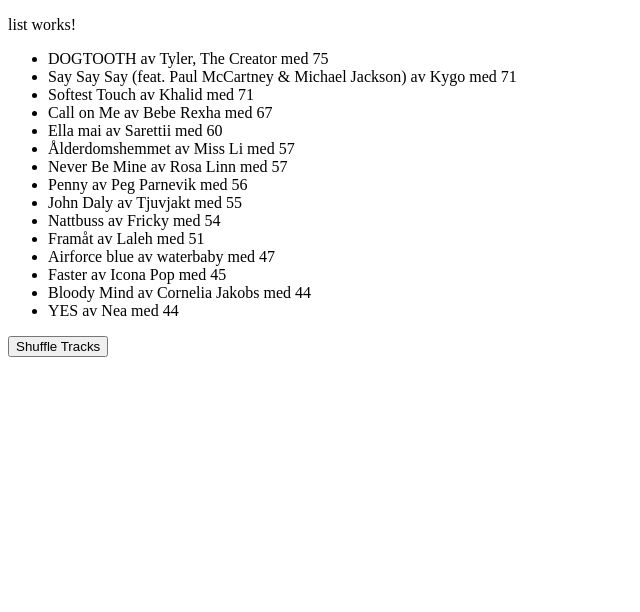
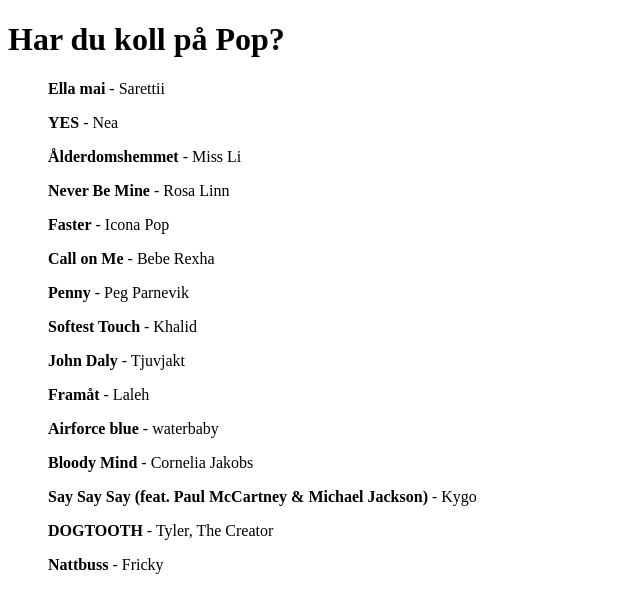
Before and after one commit to AntonBlaberg/TippaToppen, an Angular app in the folder tippatoppen/: page / in a window 1280 px wide. Shown: the top 612 px of the page, without its empty margins (0-640 px from the left). Built offline with nearby package versions, Linux system fonts and the light colour scheme.

Commit message:
dspalys content better now, still no input. will start now with that

```diff
--- a/tippatoppen/src/app/list/list.component.html
+++ b/tippatoppen/src/app/list/list.component.html
@@ -1,8 +1,8 @@
-<p>list works!</p>
+<h1>Har du koll på Pop?</h1>
 
 <ul>
-    <li *ngFor="let track of trackArray">
-        {{ track.title }} av {{track.artist}} med {{track.popularity}}
-    </li>
+    <p *ngFor="let track of trackArray">
+        <strong>{{ track.title }}</strong>  -  {{track.artist}}
+    </p>
 </ul>
-<button (click)="shuffle()">Shuffle Tracks</button>
+<!-- <button (click)="shuffle()">Shuffle Tracks</button> -->
--- a/tippatoppen/src/app/list/list.component.ts
+++ b/tippatoppen/src/app/list/list.component.ts
@@ -24,6 +24,10 @@
               })
               // sorting
               this.trackArray.sort((a, b) => b.popularity - a.popularity)
+              this.trackArray.forEach((track,index) => {
+                track.rank = index + 1
+              })
+              this.shuffle()
             }
           })
         },
@@ -52,10 +56,12 @@
   title: String
   artist: String
   popularity: number
+  rank: number
 
   constructor(title: String, artist: String, popularity: number){
     this.title = title
     this.artist = artist
     this.popularity = popularity
+    this.rank = 0
   }
 }
```
